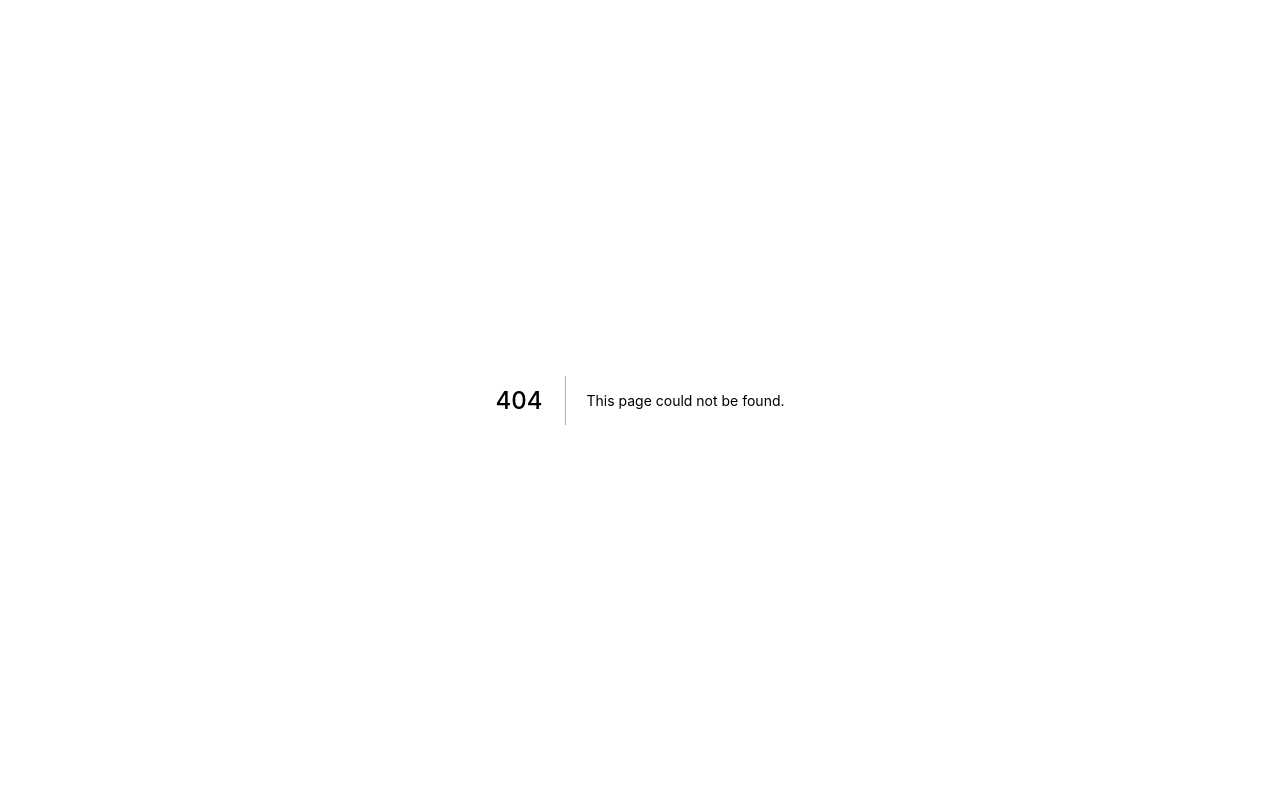
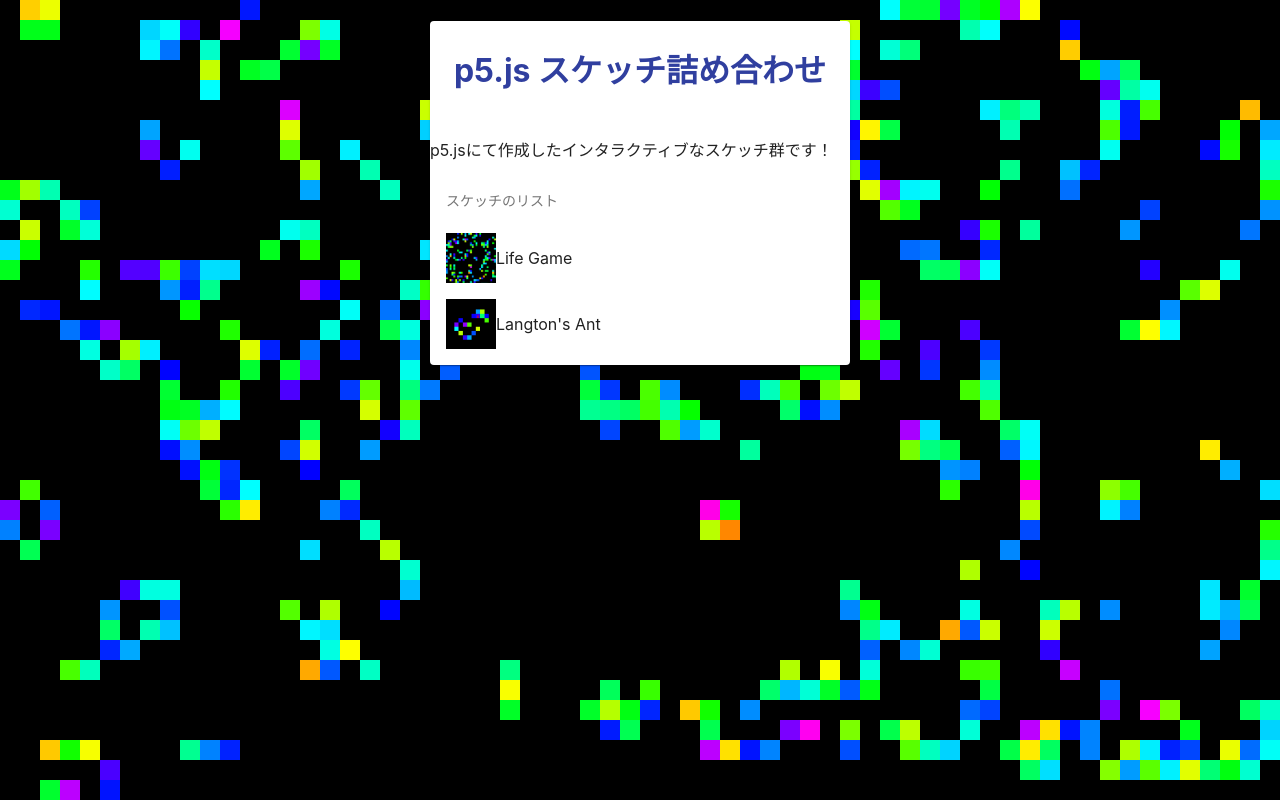
Before and after one commit to Snowman-s/NextApp, a Next.js app: page /p5sketches in a window 1280 px wide. Before the commit this address had no page. Built offline with nearby package versions, Linux system fonts and the light colour scheme.

Commit message:
スケッチのトップ画面を追加

```diff
--- a/src/components/P5Canvas.tsx
+++ b/src/components/P5Canvas.tsx
@@ -1,5 +1,6 @@
 import {CustomP5, CustomP5Props } from 'src/others/CustomP5'
 import React from 'react'
+import { CssBaseline } from '@material-ui/core'
 
 export default class P5Canvas extends React.Component<CustomP5Props, {p5obj:CustomP5}>{
     myRef:React.RefObject<HTMLDivElement>
@@ -39,11 +40,9 @@ export default class P5Canvas extends React.Component<CustomP5Props, {p5obj:Cust
     render(){
         return (
             <div ref={this.myRef} style={{position:"relative"}}>
-            <div ref={this.canvasRef} style={{position:"absolute", zIndex:0}}>
+            <div ref={this.canvasRef} style={{position:"absolute", zIndex:-1}}>
             </div>
-            <div style={{position:"absolute", zIndex:1}}>
-                {this.props.children}
-            </div>
+                    {this.props.children}
             </div>
         )
     }
--- /dev/null
+++ b/src/components/SketchList.tsx
@@ -0,0 +1,38 @@
+import { List, ListItem, ListSubheader, MenuItem, MenuList } from "@material-ui/core"
+import { useRouter } from "next/dist/client/router"
+
+export class SketchListProps {
+    sketches: {sketchName:string, sketchURL:string, sketchImage:string}[]
+}
+
+export function SketchList(props:SketchListProps){
+    const router = useRouter()
+
+    return (
+        <List subheader={
+          (
+            <ListSubheader>
+              スケッチのリスト
+            </ListSubheader>
+          )
+        }>
+          {
+            props.sketches.map(
+              sketchInfo => {
+                return (
+                <ListItem key={sketchInfo.sketchURL} button onClick={
+                    (event) => {
+                        event.preventDefault()
+                        router.push(sketchInfo.sketchURL)
+                    }
+                }>
+                  <img src={sketchInfo.sketchImage} width={50} height={50}/>
+                  {sketchInfo.sketchName}
+                </ListItem>
+                )
+              }
+            )
+          }
+        </List>
+    )
+}
--- a/src/others/sketches/langtonant.tsx
+++ b/src/others/sketches/langtonant.tsx
@@ -1,6 +1,6 @@
 import {CustomP5} from 'src/others/CustomP5'
 
-export default function lifegame(p: CustomP5) {
+export default function langtonant(p: CustomP5) {
     let minGridAmount = 20
     let gridWidth:number = 0
 
--- a/src/others/sketches/lifegame.tsx
+++ b/src/others/sketches/lifegame.tsx
@@ -44,10 +44,10 @@ export default function lifegame(p: CustomP5) {
     }
 
     p.onPropsUpdate = (props:any)=>{
-        saturation = props.saturation
-        bornCondition = props.bornCondition
-        deadCondition = props.deadCondition
-        if(minGridAmount != props.minGridAmount){
+        saturation = props.saturation ?? saturation
+        bornCondition = props.bornCondition ?? bornCondition
+        deadCondition = props.deadCondition ?? deadCondition
+        if(props.minGridAmount != null && minGridAmount != props.minGridAmount){
             minGridAmount = props.minGridAmount
             initialize()
         }
--- a/src/pages/_app.tsx
+++ b/src/pages/_app.tsx
@@ -1,6 +1,13 @@
 import '/styles/globals.css'
 import { AppProps } from 'next/app'
+import React from 'react'
 
 export default function MyApp({ Component, pageProps }: AppProps) {
+  React.useEffect(() => {
+    // Remove the server-side injected CSS.
+    const jssStyles = document.querySelector('#jss-server-side')
+    jssStyles?.parentElement?.removeChild(jssStyles)
+  }, [])
+
   return <Component {...pageProps} />
 }
--- /dev/null
+++ b/src/pages/_document.tsx
@@ -0,0 +1,69 @@
+import { ServerStyleSheets } from '@material-ui/core/styles'
+import Document, { Head, Html, Main, NextScript } from 'next/document'
+import React from 'react'
+
+export default class MyDocument extends Document {
+  render(): JSX.Element {
+    return (
+      <Html lang="ja-JP">
+        <Head>
+          {/* PWA primary color */}
+          <link
+            rel="stylesheet"
+            href="https://fonts.googleapis.com/css?family=Roboto:300,400,500,700&display=swap"
+          />
+        </Head>
+        <body>
+          <Main />
+          <NextScript />
+        </body>
+      </Html>
+    )
+  }
+}
+
+// `getInitialProps` belongs to `_document` (instead of `_app`),
+// it's compatible with server-side generation (SSG).
+MyDocument.getInitialProps = async (ctx) => {
+  // Resolution order
+  //
+  // On the server:
+  // 1. app.getInitialProps
+  // 2. page.getInitialProps
+  // 3. document.getInitialProps
+  // 4. app.render
+  // 5. page.render
+  // 6. document.render
+  //
+  // On the server with error:
+  // 1. document.getInitialProps
+  // 2. app.render
+  // 3. page.render
+  // 4. document.render
+  //
+  // On the client
+  // 1. app.getInitialProps
+  // 2. page.getInitialProps
+  // 3. app.render
+  // 4. page.render
+
+  // Render app and page and get the context of the page with collected side effects.
+  const sheets = new ServerStyleSheets()
+  const originalRenderPage = ctx.renderPage
+
+  ctx.renderPage = () =>
+    originalRenderPage({
+      enhanceApp: (App) => (props) => sheets.collect(<App {...props} />),
+    })
+
+  const initialProps = await Document.getInitialProps(ctx)
+
+  return {
+    ...initialProps,
+    // Styles fragment is rendered after the app and page rendering finish.
+    styles: [
+      ...React.Children.toArray(initialProps.styles),
+      sheets.getStyleElement(),
+    ],
+  }
+}
--- /dev/null
+++ b/src/pages/p5sketches/index.tsx
@@ -0,0 +1,52 @@
+import { makeStyles, createStyles, Theme, Paper, Grid } from '@material-ui/core';
+import Head from 'next/head'
+import P5Canvas from 'src/components/P5Canvas';
+import { SketchList } from 'src/components/SketchList';
+import lifegame from 'src/others/sketches/lifegame';
+
+const useStyles = makeStyles((theme: Theme) =>
+  createStyles({
+    root: {
+      '& h1': {
+        padding: theme.spacing(3),
+        color: theme.palette.primary.dark
+      }
+    },
+  }),
+);
+
+export default function Home() {
+  const classes = useStyles();
+
+  const sketches = [
+    {sketchName:"Life Game", sketchURL:"/p5sketches/lifegame", sketchImage: process.env.NEXT_PUBLIC_ASSET_PREFIX + "/sketchimage/lifegame.png"},
+    {sketchName:"Langton's Ant", sketchURL:"/p5sketches/langtonant", sketchImage: process.env.NEXT_PUBLIC_ASSET_PREFIX + "/sketchimage/langtonant.png"}
+  ]
+
+  return (
+    <div className={classes.root}>
+      <Head>
+        <title>p5.js Sketches</title>
+        <meta name="description" content="p5.js スケッチの詰め合わせ" />
+        <link rel="icon" href={process.env.NEXT_PUBLIC_ASSET_PREFIX + "/favicon.ico"} />
+      </Head>
+      <main>
+        <P5Canvas sketch={lifegame} minGridAmount={40}>
+          <Grid container alignItems="center" direction="column">
+          <Grid item>
+          <Paper>
+            <h1>
+              p5.js スケッチ詰め合わせ
+            </h1>
+            <p>
+              p5.jsにて作成したインタラクティブなスケッチ群です！
+            </p>
+            <SketchList sketches={sketches}/>
+          </Paper>
+          </Grid>
+          </Grid>
+        </P5Canvas>
+      </main>
+    </div>
+  )
+}
```
Also changed, not shown: public/sketchimage/langtonant.png (added), public/sketchimage/lifegame.png (added).
